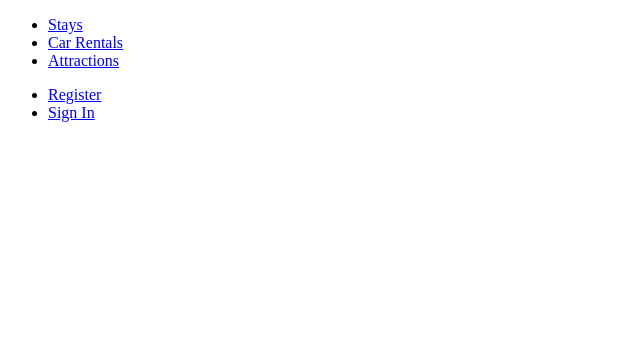
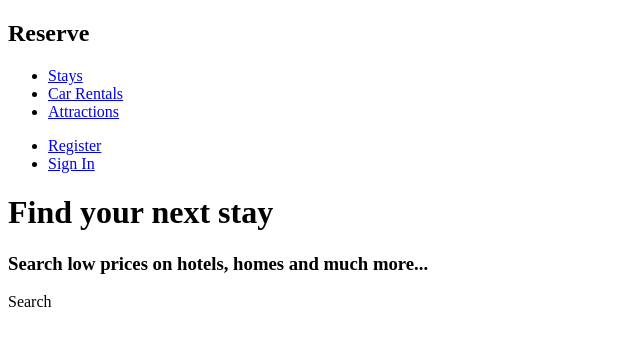
Before and after one commit to Ljusaj123/Reservation-App, a React (Create React App) app: page / in a window 1280 px wide. Shown: the top 346 px of the page, without its empty margins (0-640 px from the left). Built offline with nearby package versions, Linux system fonts and the light colour scheme.

Commit message:
imported header component

```diff
--- a/src/pages/home/Home.js
+++ b/src/pages/home/Home.js
@@ -1,10 +1,10 @@
 import React from "react";
-import { Navbar } from "../../components/navbar/Navbar";
+import { Header } from "../../components/header/Header";
 
 function Home() {
   return (
     <div>
-      <Navbar />
+      <Header />
     </div>
   );
 }
```
